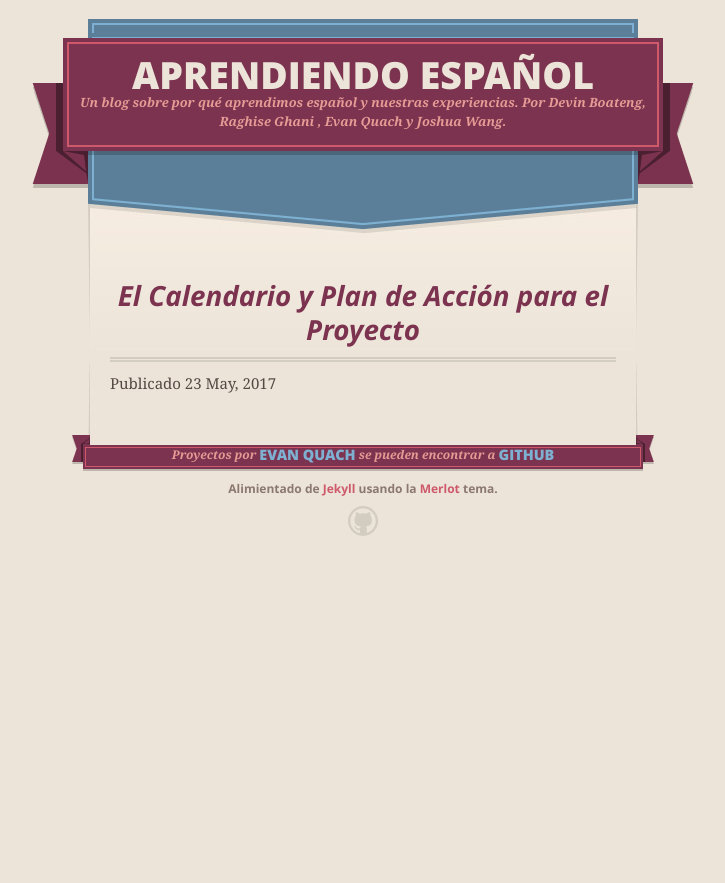
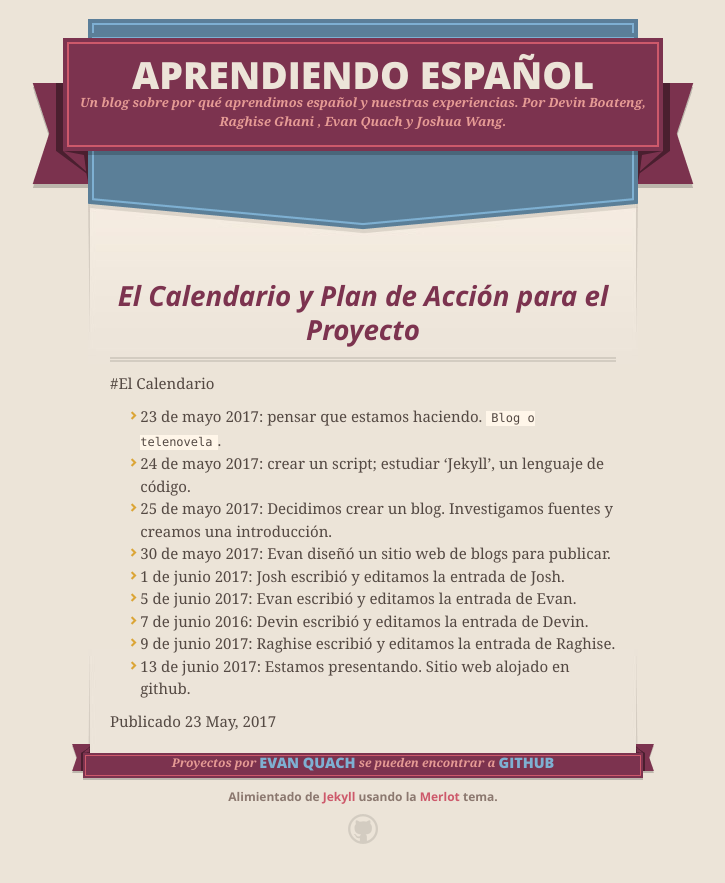
Before and after one commit to evanq123/evanq123.github.io, a Jekyll site: the page built from _posts/2017-05-23-El-Calendario-y-plan-de-acción.markdown, in a window 1280 px wide. Shown: the top 883 px of the page, without its empty margins (277-1002 px from the left). Built offline with Jekyll 4.4.1, drawn with Linux system fonts in a browser that asks for light colours; nearby versions of some CDN libraries.

Commit message:
updated posts

```diff
--- a/_posts/2017-05-23-El-Calendario-y-plan-de-acción.markdown
+++ b/_posts/2017-05-23-El-Calendario-y-plan-de-acción.markdown
@@ -4,3 +4,13 @@ title:  "El Calendario y Plan de Acción para el Proyecto"
 date:   2017-05-23 14:32:02 -0400
 categories: Plan
 ---
+#El Calendario
+- 23 de mayo 2017: pensar que estamos haciendo. `Blog o telenovela`.
+- 24 de mayo 2017: crear un script; estudiar 'Jekyll', un lenguaje de código.
+- 25 de mayo 2017: Decidimos crear un blog. Investigamos fuentes y creamos una introducción.
+- 30 de mayo 2017: Evan diseñó un sitio web de blogs para publicar.
+- 1 de junio 2017: Josh escribió y editamos la entrada de Josh.
+- 5 de junio 2017: Evan escribió y editamos la entrada de Evan.
+- 7 de junio 2016: Devin escribió y editamos la entrada de Devin.
+- 9 de junio 2017: Raghise escribió y editamos la entrada de Raghise.
+- 13 de junio 2017: Estamos presentando. Sitio web alojado en github.
```
